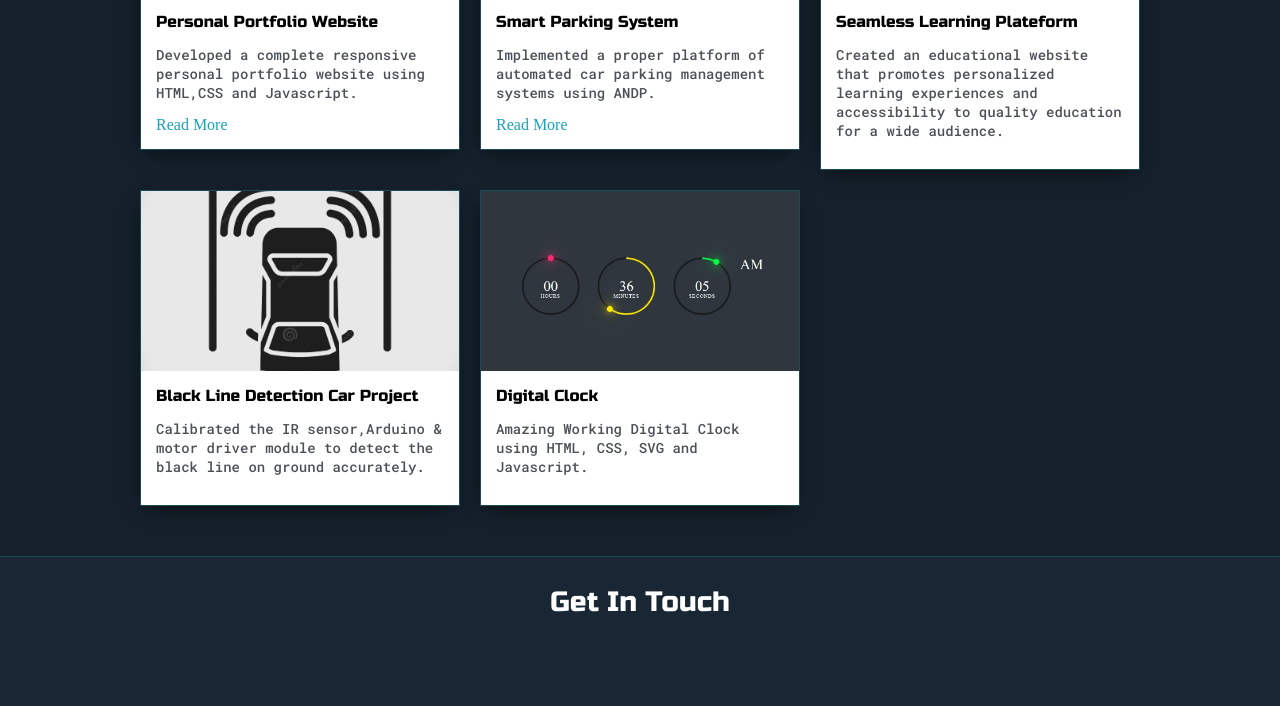
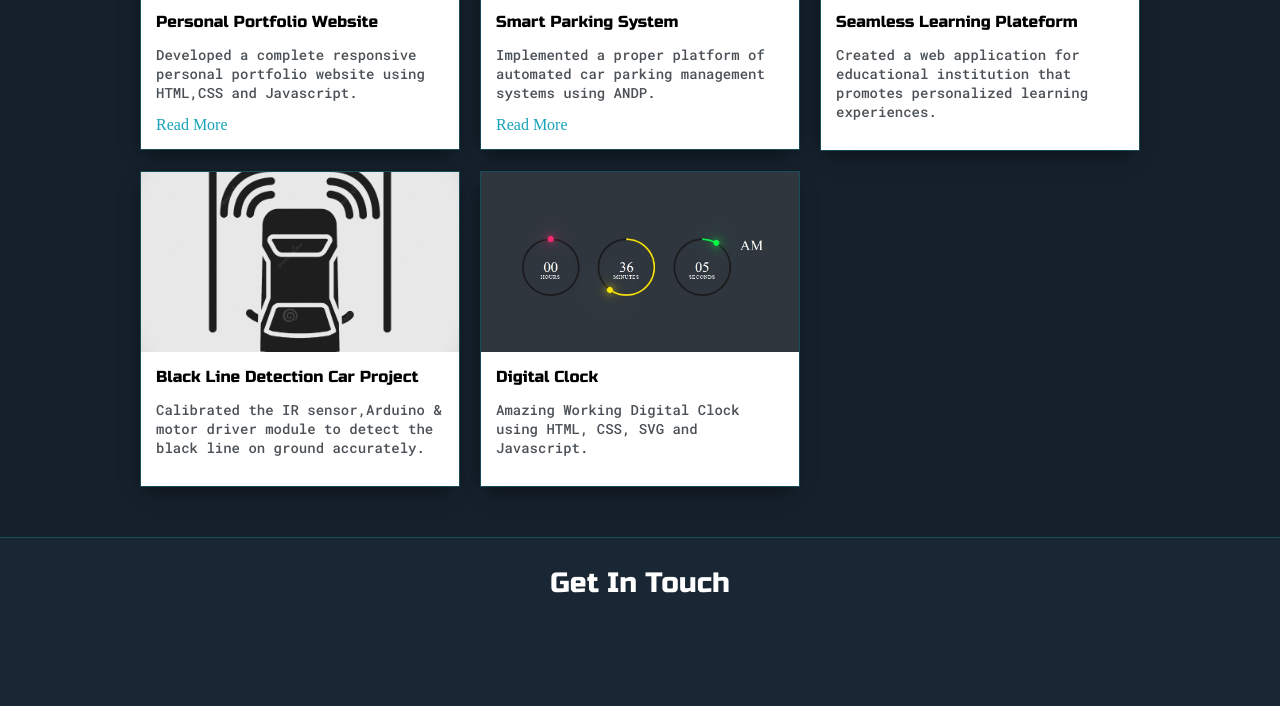
Before and after one commit to dewanshyadav/portfolio, a website: page index.html in a window 1280 px wide. Shown: the part 1904-2610 px from the top of the page. Drawn offline with nearby package versions, Linux system fonts and the light colour scheme.

Commit message:
Update index.html

```diff
--- a/index.html
+++ b/index.html
@@ -252,7 +252,7 @@
               <div class="post-preview">
                 <h6 class="post-title">Seamless Learning Plateform</h6>
                 <p class="post-intro">
-                  Created an educational website that promotes personalized learning experiences and accessibility to quality education for a wide audience.
+                  Created a web application for educational institution that promotes personalized learning experiences.
                 </p>
 <!--                 <a
                   href="https://github.com/ayaanaman/Driver-Drowsiness-Detection.git/"
```
